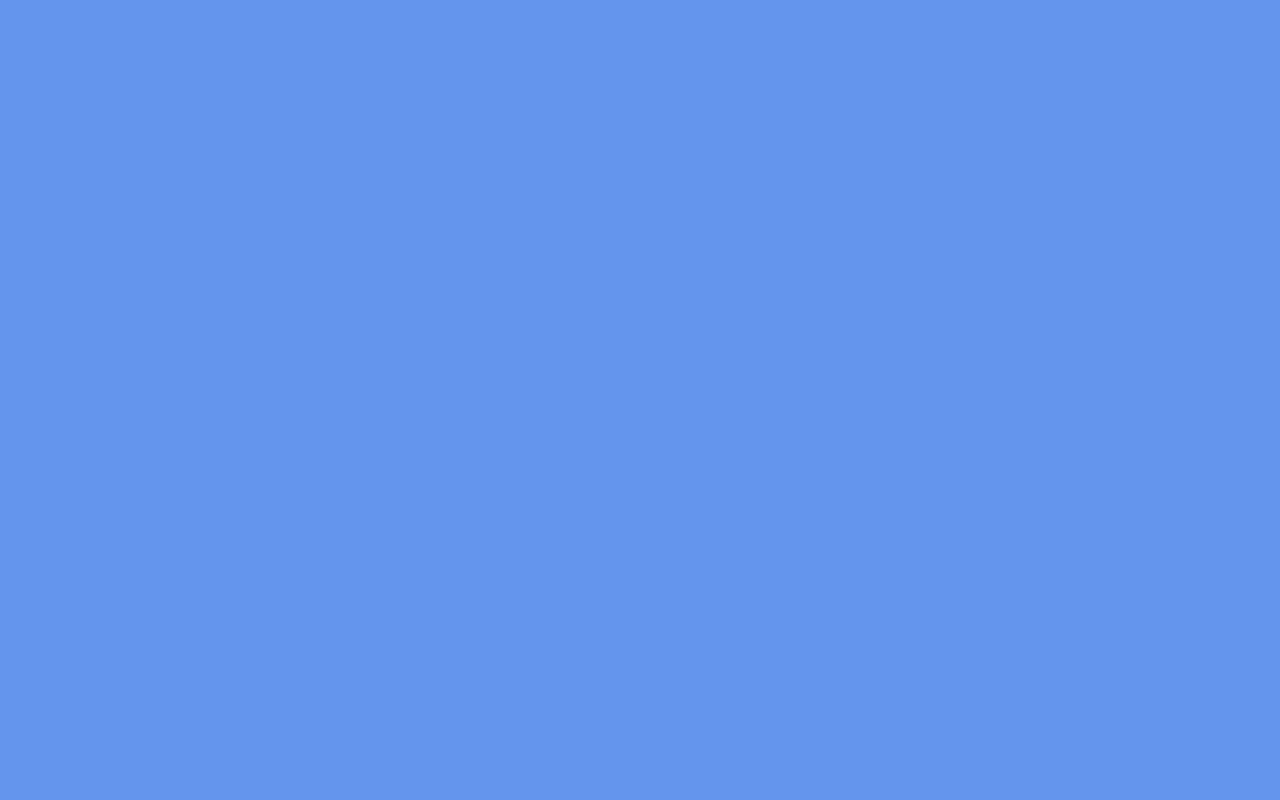
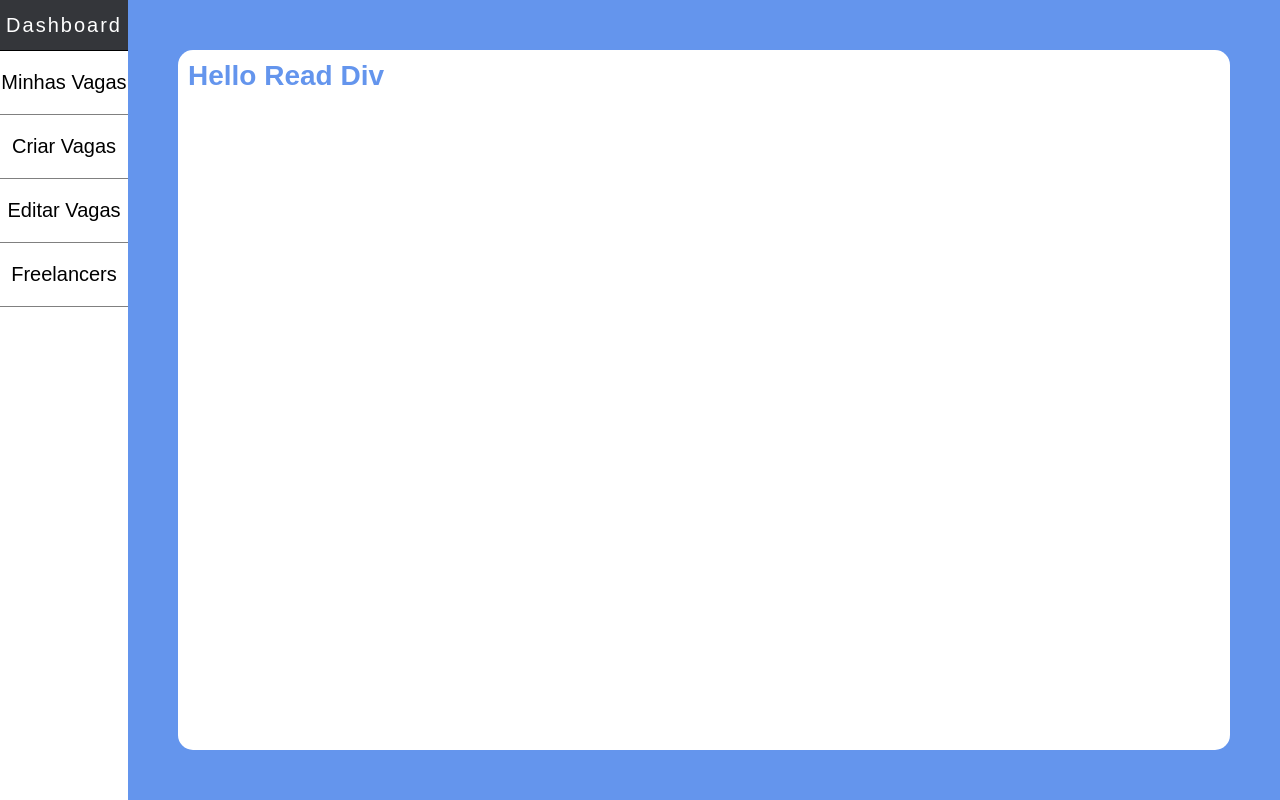
Before and after one commit to Ptdavid0/ufrillaTest, a React (Create React App) app: page /freelancers in a window 1280 px wide. Built offline with nearby package versions, Linux system fonts and the light colour scheme; no server answers.

Commit message:
freelancers page

```diff
--- a/src/pages/Dashboard/index.js
+++ b/src/pages/Dashboard/index.js
@@ -21,6 +21,9 @@ export default class Dashboard extends Component {
                             <li>
                                 <Link to="/editVagas">Editar Vagas</Link>
                             </li>
+                            <li>
+                                <Link to="/freelancers">Freelancers</Link>
+                            </li>
                         </ul>
                     </nav>
                 </header>
--- /dev/null
+++ b/src/pages/Freelancers/index.js
@@ -0,0 +1,29 @@
+import React, { Component } from 'react';
+
+import { Container, FreeDiv } from './styles';
+
+import Dashboard from '../Dashboard';
+
+import api from '../../services/api';
+
+export default class freelancers extends Component {
+    async getPosts() {
+        const response = await api.get('/freelancer-type');
+        console.log(response.data);
+    }
+
+    componentDidMount() {
+        this.getPosts();
+    }
+
+    render() {
+        return (
+            <Container>
+                <Dashboard />
+                <FreeDiv>
+                    <h1>Hello Read Div</h1>
+                </FreeDiv>
+            </Container>
+        );
+    }
+}
--- /dev/null
+++ b/src/pages/Freelancers/styles.js
@@ -0,0 +1,21 @@
+import styled from 'styled-components';
+
+export const Container = styled.div`
+    display: flex;
+    flex-direction: row;
+    position: relative;
+`;
+
+export const FreeDiv = styled.div`
+    display: flex;
+    flex-direction: row;
+    background-color: white;
+    width: 100vw;
+    margin: 50px;
+    border-radius: 15px;
+    padding: 10px;
+
+    h1 {
+        color: cornflowerblue;
+    }
+`;
--- a/src/routes.js
+++ b/src/routes.js
@@ -5,9 +5,10 @@ import { BrowserRouter, Switch, Route } from 'react-router-dom';
 
 import FirstPage from './pages/FirstPage';
 import Dashboard from './pages/Dashboard';
-import makeVagas from './pages/makeVagas';
-import editVagas from './pages/editVagas';
-import readVagas from './pages/readVagas';
+import makeVagas from './pages/MakeVagas';
+import editVagas from './pages/EditVagas';
+import readVagas from './pages/ReadVagas';
+import freelancers from './pages/Freelancers';
 
 export default function Routes() {
     return (
@@ -18,6 +19,7 @@ export default function Routes() {
                 <Route path="/makeVagas" component={makeVagas} />
                 <Route path="/editVagas" component={editVagas} />
                 <Route path="/readVagas" component={readVagas} />
+                <Route path="/freelancers" component={freelancers} />
             </Switch>
         </BrowserRouter>
     );
```
Also changed, not shown: src/pages/EditVagas/index.js (renamed from src/pages/editVagas/index.js), src/pages/EditVagas/styles.js (renamed from src/pages/editVagas/styles.js), src/pages/MakeVagas/index.js (renamed from src/pages/makeVagas/index.js), src/pages/MakeVagas/styles.js (renamed from src/pages/makeVagas/styles.js), src/pages/ReadVagas/index.js (renamed from src/pages/readVagas/index.js), src/pages/ReadVagas/styles.js (renamed from src/pages/readVagas/styles.js).
